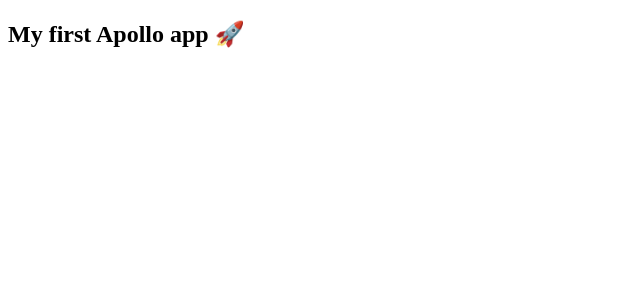
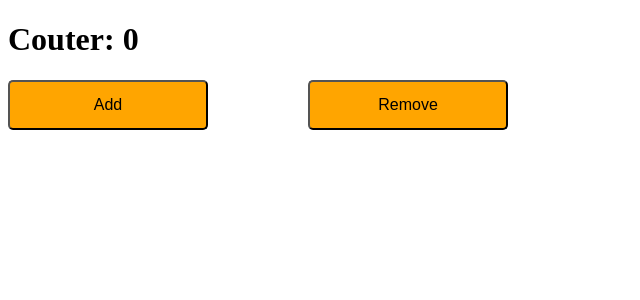
Before and after one commit to srinivasaleti/apollo-local-state-management, a React (Create React App) app: page / in a window 1280 px wide. Shown: the top 300 px of the page, without its empty margins (0-640 px from the left). Built offline with nearby package versions, Linux system fonts and the light colour scheme.

Commit message:
Add a query to get count (default 0)

```diff
--- a/src/App.js
+++ b/src/App.js
@@ -1,17 +1,34 @@
 import React from 'react';
 import { ApolloProvider } from '@apollo/react-hooks';
-import ApolloClient from 'apollo-boost';
+import { InMemoryCache } from 'apollo-cache-inmemory';
+import ApolloClient, { HttpLink } from 'apollo-boost';
+import { resolvers, typeDefs } from './resolvers';
+import Couter from './Counter/Couter';
+
+const cache = new InMemoryCache()
 
 const client = new ApolloClient({
-  uri: 'https://48p1r2roz4.sse.codesandbox.io',
+  cache,
+  link: new HttpLink(
+    {
+      uri: "localhost:4000"
+    }
+  ),
+  typeDefs,
+  resolvers,
 });
+
+cache.writeData({
+  data: {
+    counter: 0
+  },
+});
+
 
 function App() {
   return (
     <ApolloProvider client={client}>
-      <div>
-        <h2>My first Apollo app 🚀</h2>
-      </div>
+      <Couter />
     </ApolloProvider>
   );
 }
--- /dev/null
+++ b/src/Counter/Couter.js
@@ -0,0 +1,23 @@
+import React from 'react'
+import { useQuery } from '@apollo/react-hooks';
+import gql from 'graphql-tag';
+import styles from './styles.css'
+
+const GET_COUNTER = gql`
+  query GetCounterValue {
+    counter @client
+  }
+`;
+
+export default function Couter() {
+  const { data } = useQuery(GET_COUNTER);
+  return (
+    <div>
+      <h1>Couter: {data.counter}</h1>
+      <div className="controllers">
+        <button>Add</button>
+        <button>Remove</button>
+      </div>
+    </div>
+  )
+}
--- /dev/null
+++ b/src/Counter/styles.css
@@ -0,0 +1,15 @@
+.controllers {
+    display: flex;
+    width: 500px;
+    justify-content: space-between;
+}
+
+.controllers button {
+    background: orange;
+    font-size: 16px;
+    width: 200px;
+    height: 50px;
+    outline: none;
+    border-radius: 5px;
+    cursor: pointer;
+}
--- /dev/null
+++ b/src/resolvers.js
@@ -0,0 +1,9 @@
+import gql from 'graphql-tag';
+
+export const typeDefs = gql`
+  extend type Query {
+    count: Number!,
+  }
+`;
+
+export const resolvers = {};
```
